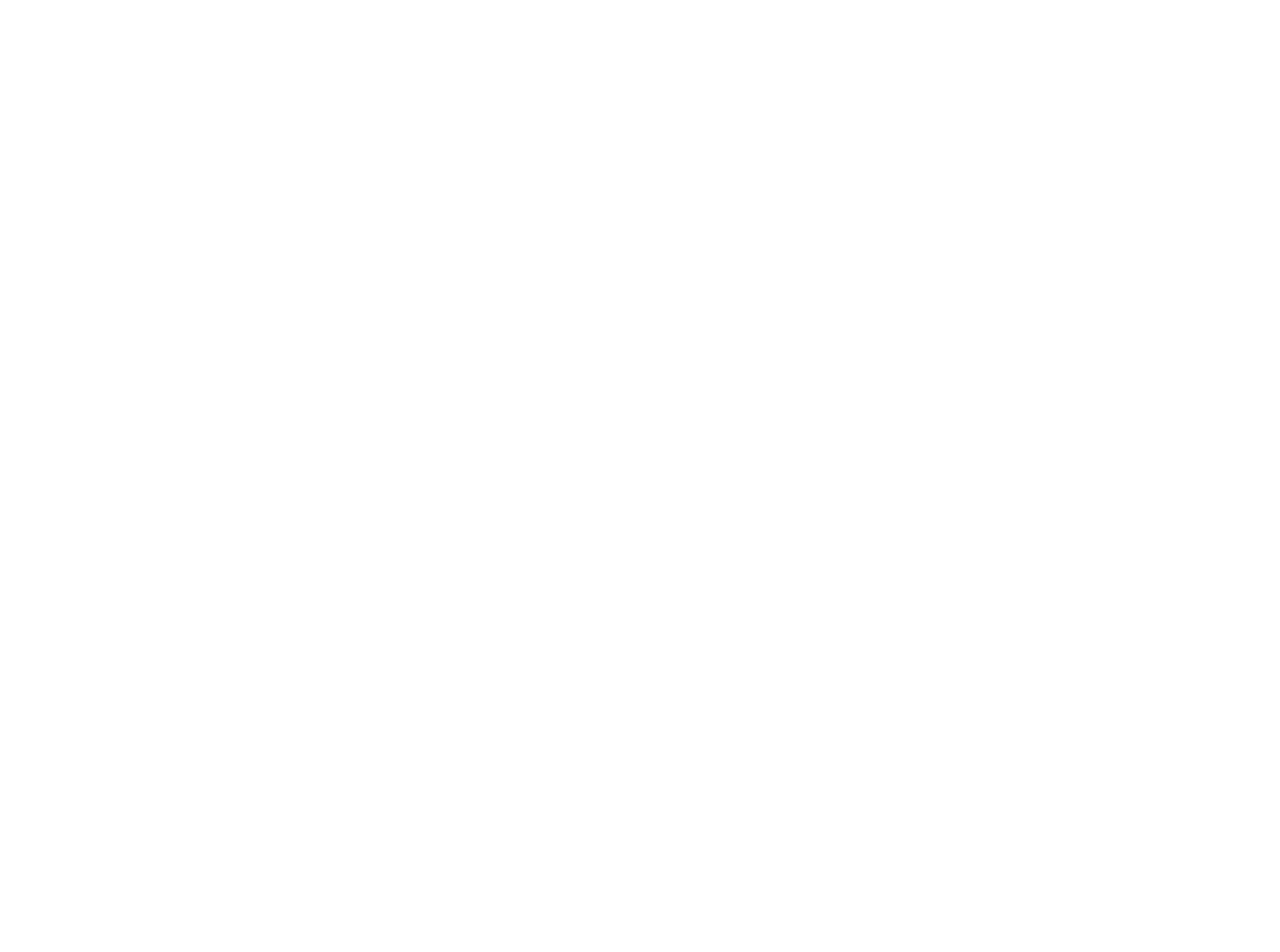
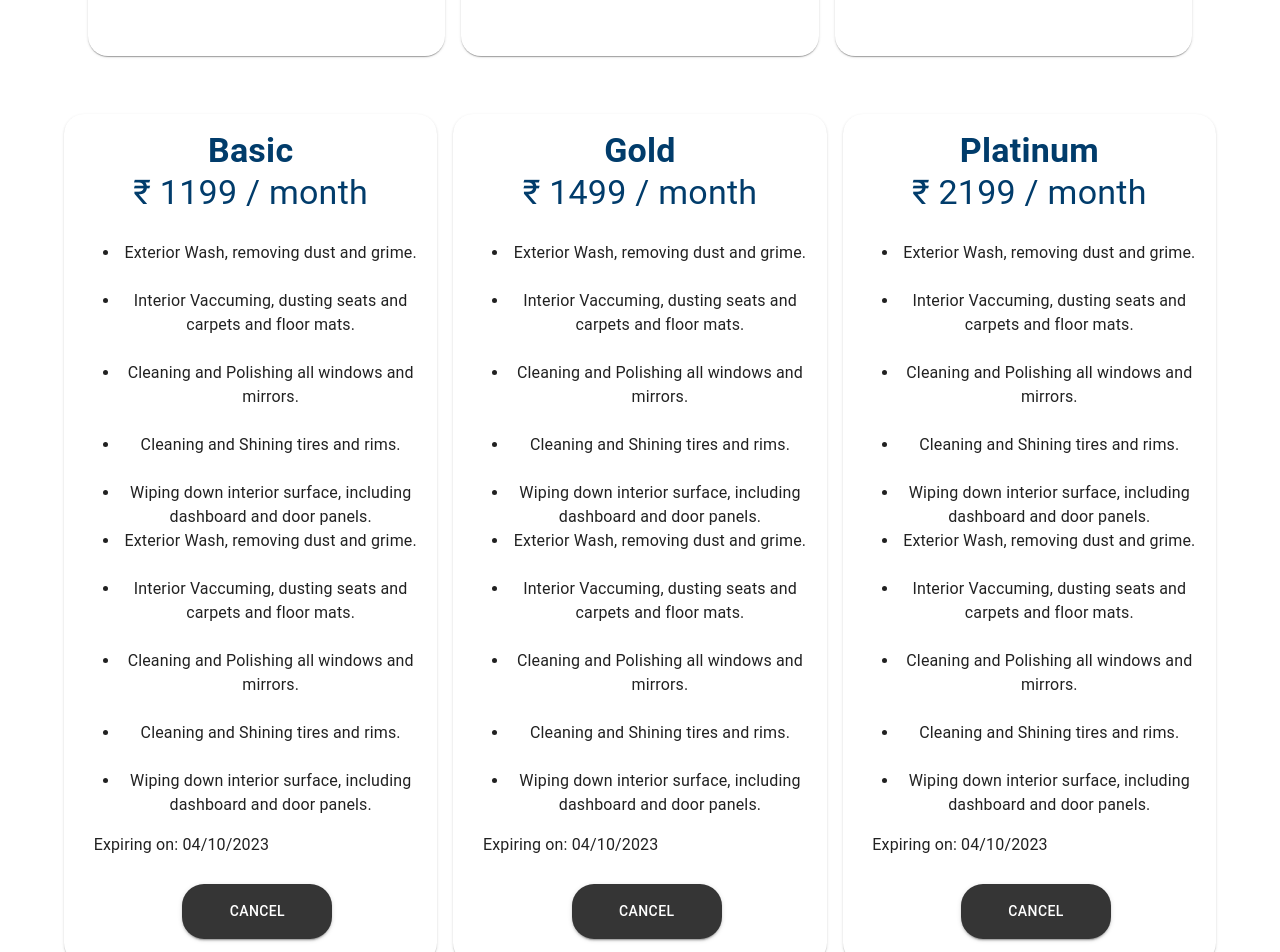
Before and after one commit to titikshapandey1/Carwash1, a React (Create React App) app: page / in a window 1280 px wide. Shown: the part 800-1752 px from the top of the page. Before the commit the page ends 800 px from the top, so only its background shows below. Built offline with nearby package versions, Linux system fonts and the light colour scheme.

Commit message:
Subscribe theme change

```diff
--- a/src/App.js
+++ b/src/App.js
@@ -8,7 +8,7 @@
 // import Question from "./app/components/Question";
 // import Footer from "./app/partials/Footer";
 // import RegisterPage from "./app/pages/users/Register";
-import Mobile from "./app/pages/users/Mobile";
+// import Mobile from "./app/pages/users/Mobile";
 // import Rectanglefield from "./app/components/Rectanglefield";
 // import Otp from "./app/pages/users/otp";
 // import Ourplan from "./app/pages/users/Ourplan";
@@ -18,7 +18,7 @@
 // import Card1 from "./app/components/Card";
 // import Guest5 from "./app/pages/users/Guest5";
 // import Review from "./app/components/Review";
-// import Guest2 from "./app/pages/users/Guest2";
+import Guest2 from "./app/pages/users/Guest2";
 // import Ourplans from "./app/pages/users/Ourplans";
 // import Subscribe from "./app/pages/users/Subscribe";
 
@@ -52,7 +52,7 @@
       {/* <Login /> */}
       {/* <Question/> */}
       {/* <RegisterPage/> */}
-      <Mobile/>
+      {/* <Mobile/> */}
       {/* <Otp/> */}
       {/* <Rectanglefield/> */}
       {/* <Subscriptions/> */}
@@ -60,7 +60,7 @@
       {/* <Booking/> */}
       {/* <Footer/> */}
       {/* <Contactus/> */}
-      {/* <Guest2 /> */}
+      <Guest2 />
       {/* <Ourplans/> */}
       {/* <Subscribe/> */}
       {/* <Review/> */}
--- a/src/app/pages/users/Guest2.js
+++ b/src/app/pages/users/Guest2.js
@@ -1,34 +1,20 @@
-<<<<<<< HEAD
 import React from "react";
 import Nav from "../../partials/Nav";
 import Ourplans from "./Ourplans";
 import Footer from "../../partials/Footer";
 import Cards from "./Cards";
-=======
-import React from 'react'
-import Nav from '../../partials/Nav';
-import Ourplans from './Ourplans';
-import Footer from '../../partials/Footer';
-import Cards from './Cards';
-import Subscribe from './Subscribe';
-
->>>>>>> 4c47701d298d4a5fd3fb171ea9e65a52f1985dc8
+import Subscribe from "./Subscribe";
+import Searcher from './Searcher';
 
 const Guest2 = () => {
   return (
     <>
-<<<<<<< HEAD
       <Nav />
+      <Searcher/>
       <Ourplans />
       <Cards />
+      <Subscribe/>
       <Footer />
-=======
-      <Nav/>
-      <Ourplans/>
-    <Cards/>
-    <Subscribe/>
-      <Footer/>
->>>>>>> 4c47701d298d4a5fd3fb171ea9e65a52f1985dc8
     </>
   );
 };
--- a/src/app/pages/users/Subscribe.js
+++ b/src/app/pages/users/Subscribe.js
@@ -8,6 +8,7 @@
   Grid,
   Typography,
 } from "@mui/material";
+import Colors from "../../utils/colors";
 
 
 const Subscribe = () => {
@@ -18,11 +19,11 @@
       <Box sx={{ textAlign: "center", marginTop: "5%", marginBottom: "15%" }}>
         <Grid container spacing={2} justifyContent="center" alignItems="center">
           <Grid item xs={12} sm={6} md={4}>
-            <Card sx={{ borderRadius: "20px", bgcolor: " #FFFFFF" }}>
+            <Card sx={{ borderRadius: "20px", background: Colors.palette.primary.main }}>
               <CardContent>
                 <Typography
                   variant="h4"
-                  sx={{ textAlign: "center", color: "#013C6B"}}
+                  sx={{ textAlign: "center", color: Colors.palette.secondary.main}}
                 >
                   <b>
                     {" "}
@@ -73,7 +74,7 @@
                     variant="contained"
                     sx={{
                       borderRadius: "22px",
-                      bgcolor: "#353535",
+                     background: Colors.palette.secondary.brown,
                       height: "55px",
                       width: "150px",
                       marginInline: "30%",
@@ -86,11 +87,11 @@
             </Card>
           </Grid>
           <Grid item xs={12} sm={6} md={4}>
-            <Card sx={{ borderRadius: "20px", bgcolor: " #FFFFFF" }}>
+            <Card sx={{ borderRadius: "20px", background: Colors.palette.primary.main }}>
               <CardContent>
                 <Typography
                   variant="h4"
-                  sx={{ textAlign: "center", color: "#013C6B" }}
+                  sx={{ textAlign: "center", color: Colors.palette.secondary.main }}
                 >
                   <b>
                     {" "}
@@ -141,7 +142,7 @@
                     variant="contained"
                     sx={{
                       borderRadius: "22px",
-                      bgcolor: "#353535",
+                      background: Colors.palette.secondary.brown,
                       height: "55px",
                       width: "150px",
                       marginInline: "30%",
@@ -154,11 +155,11 @@
             </Card>
           </Grid>
           <Grid item xs={12} sm={6} md={4}>
-            <Card sx={{ borderRadius: "20px", bgcolor: " #FFFFFF" }}>
+            <Card sx={{ borderRadius: "20px", background: Colors.palette.primary.main  }}>
               <CardContent>
                 <Typography
                   variant="h4"
-                  sx={{ textAlign: "center", color: "#013C6B" }}
+                  sx={{ textAlign: "center",color: Colors.palette.secondary.main }}
                 >
                   <b>
                     {" "}
@@ -210,7 +211,7 @@
                     variant="contained"
                     sx={{
                       borderRadius: "22px",
-                      bgcolor: "#353535",
+                      background: Colors.palette.secondary.brown,
                       height: "55px",
                       width: "150px",
                       marginInline: "30%",
--- a/src/app/partials/Nav.jsx
+++ b/src/app/partials/Nav.jsx
@@ -5,7 +5,7 @@
 import Toolbar from "@mui/material/Toolbar";
 import Typography from "@mui/material/Typography";
 import Button from "@mui/material/Button";
-// import Colors from '../utils/Colors';
+
 import Colors from "../utils/colors";
 import DrawerComp from "./Drawer";
 
```
